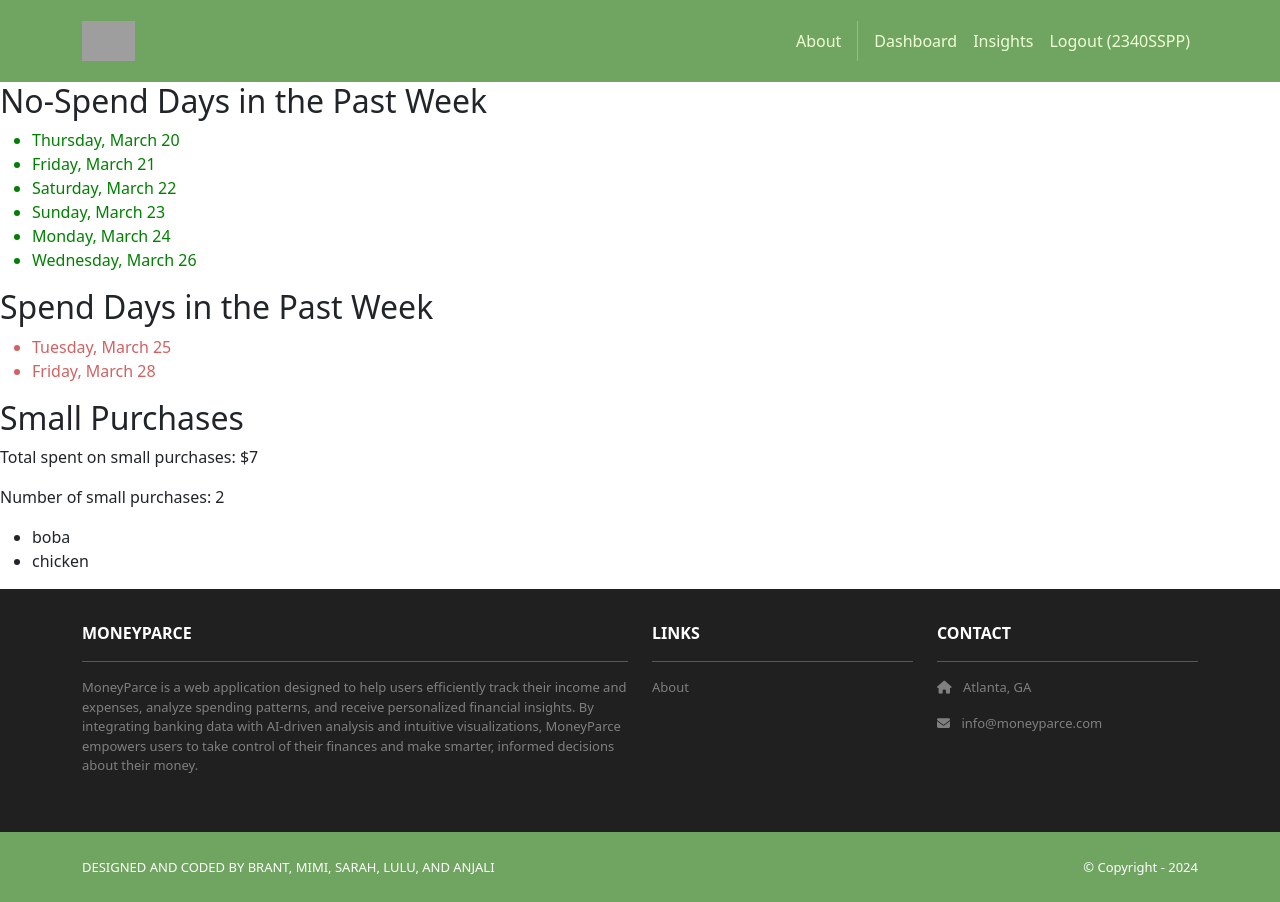
After one commit to sarahfix/MoneyParce, a Django app: page /finance/insights/ in a window 1280 px wide. The commit adds this page. Run offline with Django 5.2, Linux system fonts and the light colour scheme; a user stored in the database is signed in; data comes from the database, SQL or seed files in the repository; both versions use the stored data as it was after the commit; some libraries are stand-ins or nearby versions; some web fonts are replaced; grey boxes are pictures that could not be loaded.

Commit message:
added the insights

```diff
--- /dev/null
+++ b/moneyparce/finance/templates/finance/insights.html
@@ -0,0 +1,27 @@
+{% extends 'base.html' %}
+
+{% block content %}
+<h2>No-Spend Days in the Past Week</h2>
+<ul>
+    {% for day in no_spend_days %}
+        <li style="color: green;">{{ day }}</li>  <!-- Highlight no-spend days in green -->
+    {% endfor %}
+</ul>
+
+<h2>Spend Days in the Past Week</h2>
+<ul>
+    {% for day in spend_days %}
+        <li style="color: #d36161;">{{ day }}</li>  <!-- Highlight spend days in red -->
+    {% endfor %}
+</ul>
+
+<h2>Small Purchases</h2>
+<p>Total spent on small purchases: ${{ small_purchases_total }}</p>
+<p>Number of small purchases: {{ small_purchases_count }}</p>
+<ul>
+    {% for desc in small_purchases_list %}
+        <li>{{ desc }}</li>  <!-- List small purchase descriptions -->
+    {% endfor %}
+</ul>
+
+{% endblock %}
--- a/moneyparce/finance/urls.py
+++ b/moneyparce/finance/urls.py
@@ -1,9 +1,10 @@
 from django.urls import path
-from .views import dashboard, set_budget
+from .views import dashboard, set_budget, insights
 
 app_name = 'finance'
 
 urlpatterns = [
     path('dashboard/', dashboard, name='dashboard'),
-    path('set-budget/', set_budget, name='set_budget'),  # Ensure this line exists
+    path('set-budget/', set_budget, name='set_budget'),
+    path('insights/', insights, name='insights'),# Ensure this line exists
 ]
--- a/moneyparce/finance/views.py
+++ b/moneyparce/finance/views.py
@@ -6,6 +6,43 @@ from .models import Transaction, Budget
 from .forms import TransactionForm, BudgetForm
 from decimal import Decimal
 from django.db import models
+from django.utils.timezone import now, timedelta
+from django.db.models import Sum
+
+def insights(request):
+    today = now().date()
+    past_week = today - timedelta(days=6)  # Ensure past 7 full days
+
+    # Get all one-time purchases (excluding income), using fake_date
+    one_time_purchases = Transaction.objects.filter(
+        user=request.user, fake_date__gte=past_week, recurring="one_time"
+    ).exclude(category="income")
+
+    # Calculate Spend Days (using fake_date)
+    spend_days = {txn.fake_date for txn in one_time_purchases}
+
+    # Generate all past week days & determine no-spend days
+    all_days = {past_week + timedelta(days=i) for i in range(7)}
+    no_spend_days = sorted(all_days - spend_days)
+
+    # Format dates as "Day, Month Date"
+    formatted_no_spend_days = [day.strftime("%A, %B %d") for day in no_spend_days]
+    formatted_spend_days = [day.strftime("%A, %B %d") for day in spend_days]
+
+    # Get Small Purchases (<$15, excluding income), using fake_date
+    small_purchases = one_time_purchases.filter(amount__lt=15)
+    small_purchases_count = small_purchases.count()
+    small_purchases_total = small_purchases.aggregate(total=Sum("amount"))["total"] or 0
+    small_purchases_list = small_purchases.values_list("description", flat=True)
+
+    context = {
+        "no_spend_days": formatted_no_spend_days,  # Formatted no-spend days
+        "spend_days": formatted_spend_days,  # Formatted spend days
+        "small_purchases_count": small_purchases_count,
+        "small_purchases_total": small_purchases_total,
+        "small_purchases_list": small_purchases_list,
+    }
+    return render(request, "finance/insights.html", context)
 
 '''@login_required
 def dashboard(request):
--- a/moneyparce/moneyparce/templates/base.html
+++ b/moneyparce/moneyparce/templates/base.html
@@ -47,12 +47,10 @@
                 <div class="vr bg-white mx-2 d-none
               d-lg-block"></div>
    {% if user.is_authenticated %}
-            <a class="nav-link"
-              href="{% url 'finance:dashboard' %}">Dashboard</a>
-            <a class="nav-link"
-              href="{% url 'accounts.logout' %}">Logout ({{user.username }})</a>
-            {% else %}
-
+            <a class="nav-link" href="{% url 'finance:dashboard' %}">Dashboard</a>
+            <a class="nav-link" href="{% url 'finance:insights' %}">Insights</a>  <!-- Add this line -->
+            <a class="nav-link" href="{% url 'accounts.logout' %}">Logout ({{ user.username }})</a>
+        {% else %}
     <a class="nav-link"
               href="{% url 'accounts.login' %}">Login</a>
             <a class="nav-link"
```
Also changed, not shown: moneyparce/db.sqlite3.
